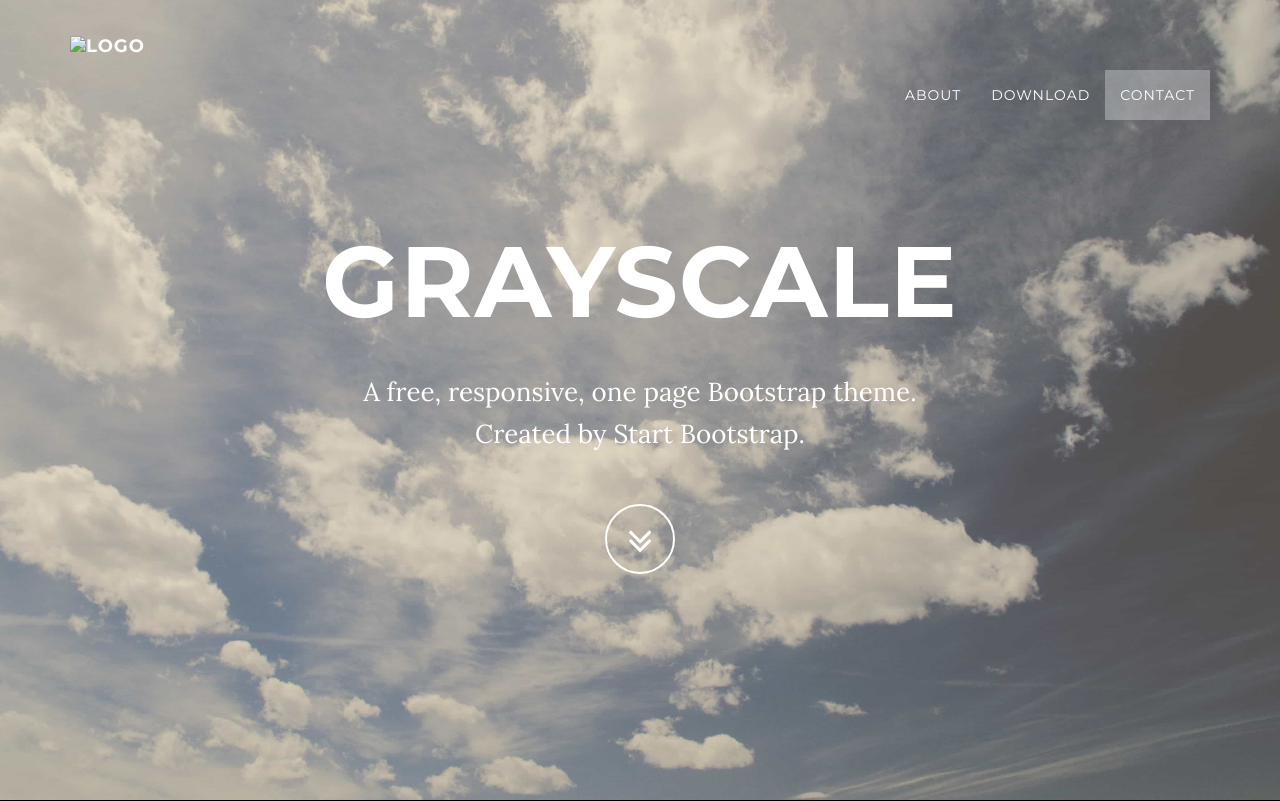
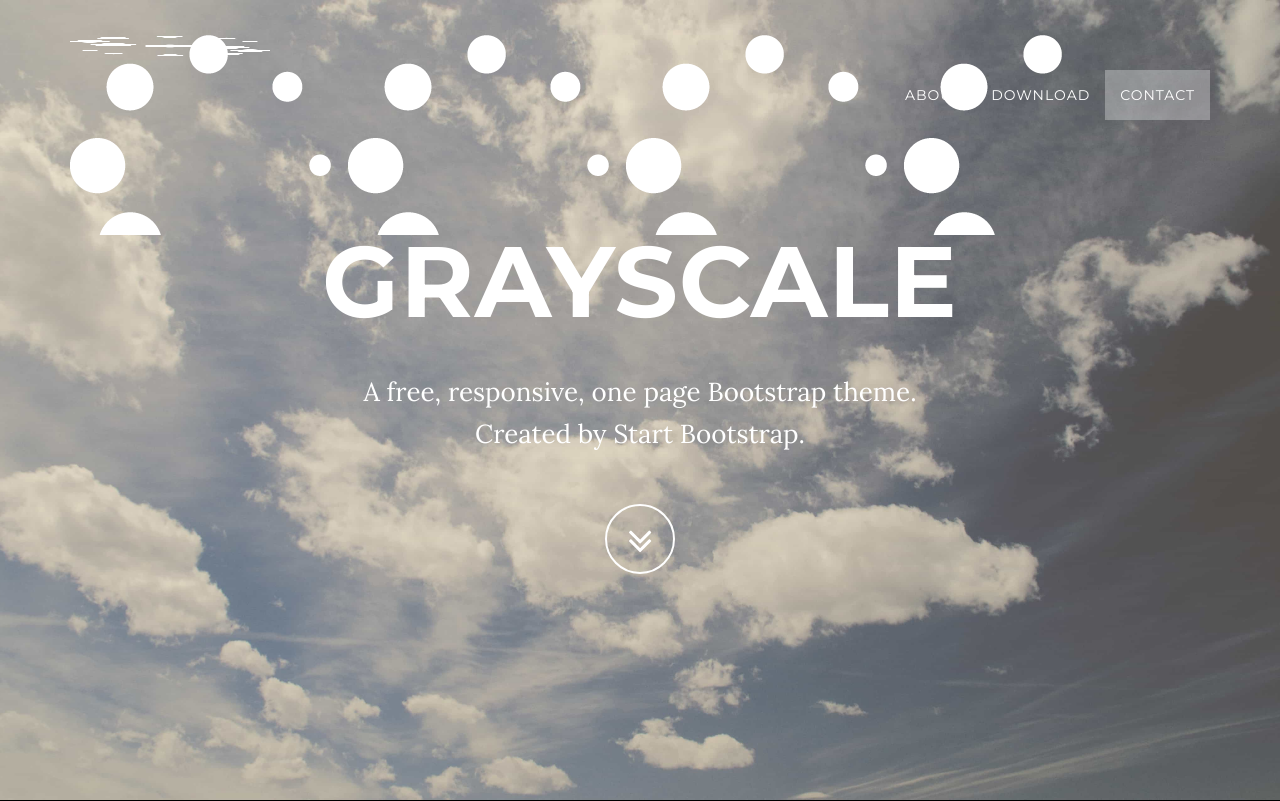
Before and after one commit to marmarques/marmarques.github.io, a plain HTML site: page index.html in a window 1280 px wide. Shown: the top 801 px of the page. Drawn offline with Linux system fonts and the light colour scheme; some packages are replaced by stand-ins of ours.

Commit message:
changed picture

```diff
--- a/css/grayscale.css
+++ b/css/grayscale.css
@@ -40,7 +40,7 @@ p {
 div#wrapperHeader {
  width:100%;
  height;200px; /* height of the background image? */
- background:url(images/header.png) repeat-x 0 0;
+ background:url(../img/SimpleAxisLogoWhite.png) repeat-x 0 0;
  text-align:left;
 }
 
--- a/index.html
+++ b/index.html
@@ -45,7 +45,7 @@
                     <!-- Mario -->
                     <div id="wrapperHeader">
                      <div id="header">
-                      <img src="images/logo.png" alt="logo" />
+                      <img src="../img/SimpleAxisLogoWhite.png" alt="logo" />
                      </div>
                     </div>
                     <!-- Mario -->
```
Also changed, not shown: img/SimpleAxisLogoWhite.png (added).
